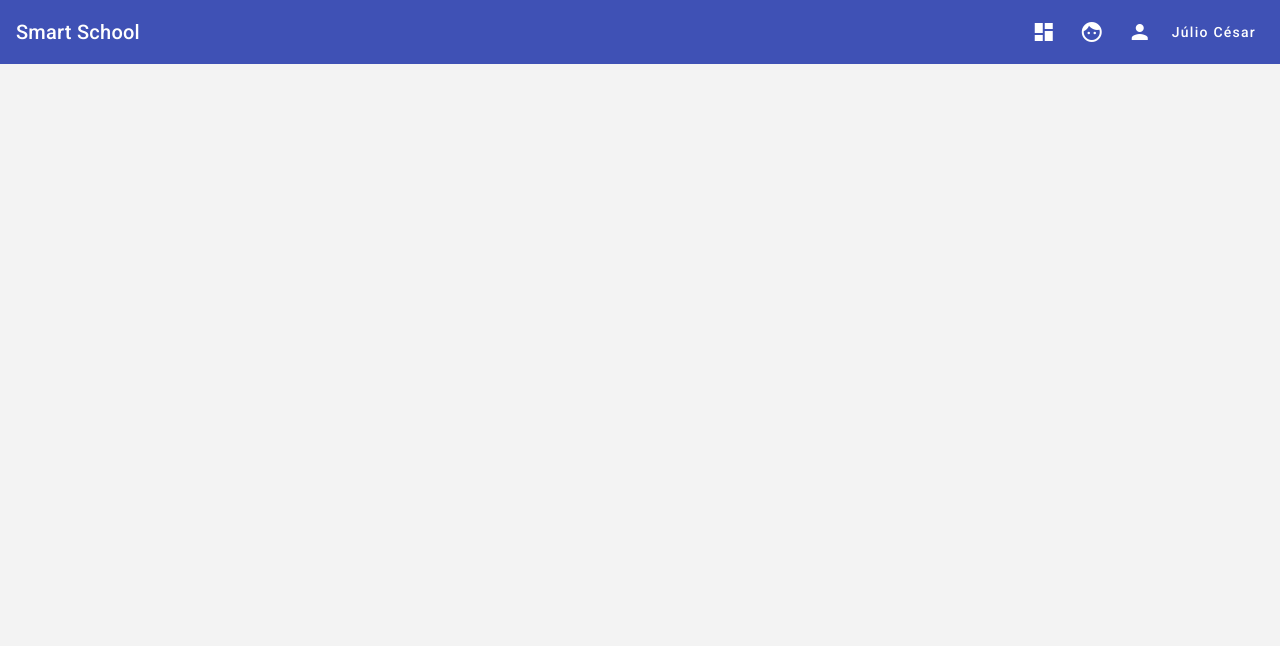
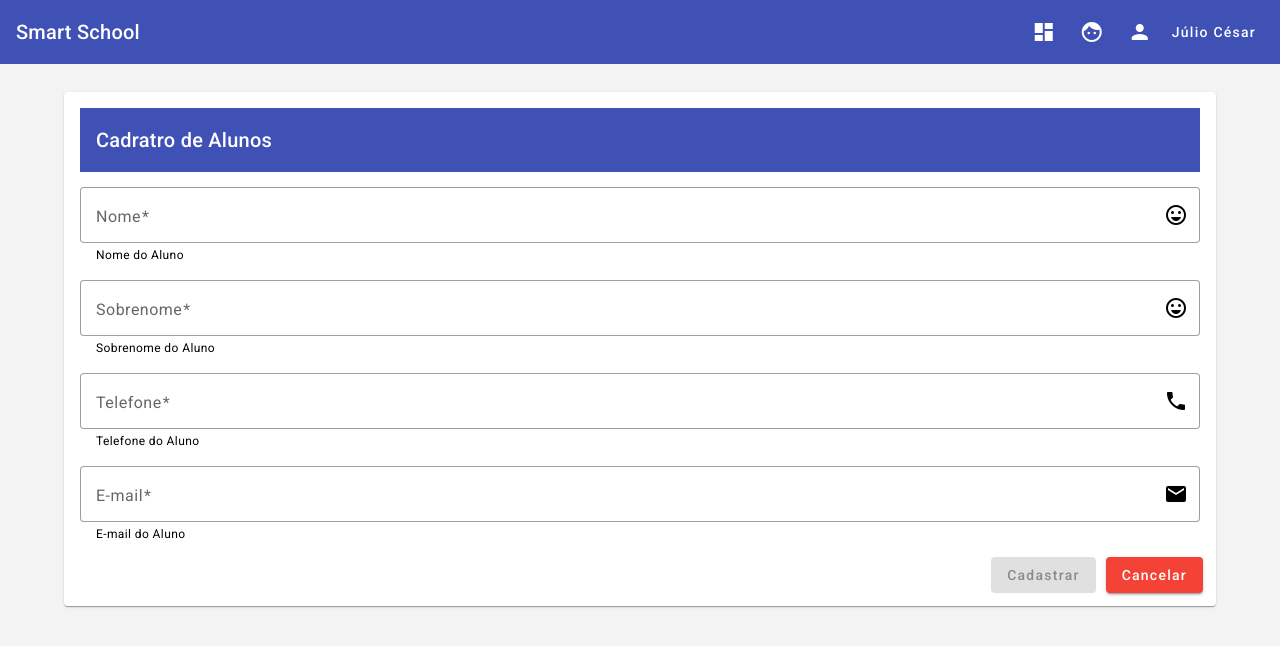
Before and after one commit to devjuliomesquita/SmartSchool, an Angular app in the folder SmartSchool-frontend/: page /alunos/form in a window 1280 px wide. Before the commit this address led to /. Shown: the top 646 px of the page. Built offline with nearby package versions, Linux system fonts and the light colour scheme.

Commit message:
Cadastro de Aluno
Criado a page de cadastro de aluno.

```diff
--- a/SmartSchool-frontend/src/app/alunos/alunos.component.html
+++ b/SmartSchool-frontend/src/app/alunos/alunos.component.html
@@ -90,9 +90,7 @@
         <!-- Id Column -->
         <ng-container matColumnDef="Id">
           <th mat-header-cell *matHeaderCellDef>ID</th>
-          <td mat-cell *matCellDef="let aluno">{{ aluno.Id }}
-            <mat-icon>home</mat-icon>
-          </td>
+          <td mat-cell *matCellDef="let aluno">{{ aluno.Id }}</td>
         </ng-container>
 
         <!-- Nome Column -->
@@ -110,21 +108,29 @@
         <!-- Telefone Column -->
         <ng-container matColumnDef="telefone">
           <th mat-header-cell *matHeaderCellDef>Telefone</th>
-          <td mat-cell *matCellDef="let aluno">{{ aluno.telefone }}</td>
+          <td mat-cell *matCellDef="let aluno">{{ aluno.telefone }}
+            <mat-icon>phone</mat-icon>
+          </td>
         </ng-container>
 
         <!-- Email Column -->
         <ng-container matColumnDef="email">
           <th mat-header-cell *matHeaderCellDef>Email</th>
-          <td mat-cell *matCellDef="let aluno">{{ aluno.email }}</td>
+          <td mat-cell *matCellDef="let aluno">{{ aluno.email }}
+            <mat-icon>email</mat-icon>
+          </td>
         </ng-container>
 
         <!-- Açoes Column -->
         <ng-container matColumnDef="acao">
-          <th mat-header-cell *matHeaderCellDef>Ações</th>
-          <td mat-cell *matCellDef="let aluno">
+          <mat-header-cell *matHeaderCellDef>
+            <button mat-mini-fab color="primary" aria-label="Adicionar mais Alunos" (click)="onAdd()">
+              <mat-icon >add</mat-icon>
+            </button>
+          </mat-header-cell>
+          <mat-cell *matCellDef="let aluno">
             <button mat-icon-button color="primary" matTooltip="Professores">
-              <mat-icon>info</mat-icon>
+              <mat-icon>person</mat-icon>
             </button>
             <button mat-icon-button color="primary" matTooltip="Disciplinas">
               <mat-icon>book</mat-icon>
@@ -132,7 +138,7 @@
             <button mat-icon-button color="accent" matTooltip="Desabilitar">
               <mat-icon>delete</mat-icon>
             </button>
-          </td>
+          </mat-cell>
         </ng-container>
 
         <tr mat-header-row *matHeaderRowDef="displayedColumns"></tr>
--- a/SmartSchool-frontend/src/app/alunos/alunos.component.ts
+++ b/SmartSchool-frontend/src/app/alunos/alunos.component.ts
@@ -1,6 +1,6 @@
-import { Component, OnInit, ViewChild,  } from '@angular/core';
+import { Component, OnInit, ViewChild } from '@angular/core';
 import { Aluno } from './model/aluno';
-import {MatTableDataSource} from '@angular/material/table';
+import { MatTableDataSource } from '@angular/material/table';
 import { MatPaginator } from '@angular/material/paginator';
 import { FormBuilder, FormGroup, Validators } from '@angular/forms';
 import { MatDialog } from '@angular/material/dialog';
@@ -8,73 +8,77 @@ import { AlunoService } from './service/aluno.service';
 import { ObserversModule } from '@angular/cdk/observers';
 import { Observable, catchError, of } from 'rxjs';
 import { ErrorDialogComponent } from '../error-dialog/error-dialog.component';
-
+import { ActivatedRoute, Router } from '@angular/router';
 
 @Component({
   selector: 'app-alunos',
   templateUrl: './alunos.component.html',
-  styleUrls: ['./alunos.component.css']
+  styleUrls: ['./alunos.component.css'],
 })
 export class AlunosComponent implements OnInit {
-  public alunoForm!:FormGroup;
-  public titulo:string = 'Área do Aluno';
+  public alunoForm!: FormGroup;
+  public titulo: string = 'Área do Aluno';
   public alunoSelecionado?: Aluno;
   public _alunos: Observable<Aluno[]>;
-  public displayedColumns:string[] = ['Id', 'nome', 'sobrenome', 'telefone', 'email', 'acao'];
+  public displayedColumns: string[] = [
+    'Id',
+    'nome',
+    'sobrenome',
+    'telefone',
+    'email',
+    'acao',
+  ];
 
   constructor(
-    private alunoService:AlunoService,
+    private alunoService: AlunoService,
     private fb: FormBuilder,
-    public dialog: MatDialog
-
-    )
-    {
+    public dialog: MatDialog,
+    private router: Router,
+    private route: ActivatedRoute
+  ) {
     this.CriarFormulario();
-      this._alunos = this.alunoService.alunoList()
-      .pipe(
-        catchError(error => {
+    this._alunos = this.alunoService.alunoList().pipe(
+      catchError((error) => {
         this.onError('Erro ao carregar os alunos.');
-          return of([])
+        return of([]);
       })
-
     );
   }
 
-  ngOnInit(): void {
-
+  onAdd() {
+    this.router.navigate(['form'], { relativeTo: this.route });
+    // console.log('teste');
   }
 
-  onError(errorMsg:string) {
+  ngOnInit(): void {}
+
+  onError(errorMsg: string) {
     this.dialog.open(ErrorDialogComponent, {
-      data: errorMsg
+      data: errorMsg,
     });
   }
   // alunoList(): void {
   //   this.alunoService.alunoList();
   // }
-  CriarFormulario( ){
+  CriarFormulario() {
     this.alunoForm = this.fb.group({
-      nome: ['',Validators.required],
-      sobrenome: ['',Validators.required],
-      telefone: ['',Validators.required],
-      email: ['',Validators.required],
+      nome: ['', Validators.required],
+      sobrenome: ['', Validators.required],
+      telefone: ['', Validators.required],
+      email: ['', Validators.required],
     });
   }
-  AlunoSelecionado(aluno: Aluno){
+  AlunoSelecionado(aluno: Aluno) {
     this.alunoSelecionado = aluno;
-    this.alunoForm.patchValue(aluno)
+    this.alunoForm.patchValue(aluno);
     this.displayedColumns = ['Id', 'nome', 'sobrenome', 'telefone', 'email'];
-  };
-  AlunoDeselecionado(){
+  }
+  AlunoDeselecionado() {
     this.alunoSelecionado = undefined;
     this.displayedColumns.push('acao');
   }
 
-
   // teste de paginação | voltar depois
 
-
   // Fim do teste de paginação | Voltar depois
-
-
 }
--- a/SmartSchool-frontend/src/app/alunos/service/aluno.service.ts
+++ b/SmartSchool-frontend/src/app/alunos/service/aluno.service.ts
@@ -14,7 +14,7 @@ alunoList() {
   return this.httpCliente.get<Aluno[]>(this.API)
   .pipe(
     first(),
-    delay(5000),
+    delay(0),
     tap(alunos => console.log(alunos))
   );
 };
--- /dev/null
+++ b/SmartSchool-frontend/src/app/alunosform/alunosform.component.css
@@ -0,0 +1,17 @@
+mat-card{
+  max-width: 90%;
+  margin: 2em auto;
+  text-align: center;
+}
+
+.full-width{
+  width: 100%;
+  margin-top: 15px;
+}
+.min-width{
+  width: 100%;
+  min-width: 150px;
+}
+button{
+  margin: 5px;
+}
--- /dev/null
+++ b/SmartSchool-frontend/src/app/alunosform/alunosform.component.html
@@ -0,0 +1,64 @@
+<mat-card>
+  <mat-card-header>
+    <mat-toolbar color="primary"> Cadratro de Alunos</mat-toolbar>
+  </mat-card-header>
+  <mat-card-content>
+    <form action="" [formGroup]="alunoForm">
+
+        <mat-form-field appearance="outline" class="full-width">
+          <mat-label>Nome</mat-label>
+          <input
+            matInput
+            placeholder="Nome do Aluno"
+            formControlName="nome"
+          />
+          <mat-icon matSuffix>sentiment_very_satisfied</mat-icon>
+          <mat-hint>Nome do Aluno</mat-hint>
+        </mat-form-field>
+
+        <mat-form-field appearance="outline" class="full-width">
+          <mat-label>Sobrenome</mat-label>
+          <input
+            matInput
+            placeholder="Sobrenome do Aluno"
+            formControlName="sobrenome"
+          />
+          <mat-icon matSuffix>sentiment_very_satisfied</mat-icon>
+          <mat-hint>Sobrenome do Aluno</mat-hint>
+        </mat-form-field>
+
+        <mat-form-field appearance="outline" class="full-width">
+          <mat-label>Telefone</mat-label>
+          <input
+            matInput
+            placeholder="Telefone do Aluno"
+            formControlName="telefone"
+          />
+          <mat-icon matSuffix>phone</mat-icon>
+          <mat-hint>Telefone do Aluno</mat-hint>
+        </mat-form-field>
+
+        <mat-form-field appearance="outline" class="full-width">
+          <mat-label>E-mail</mat-label>
+          <input
+            matInput
+            placeholder="E-mail do Aluno"
+            formControlName="email"
+          />
+          <mat-icon matSuffix>email</mat-icon>
+          <mat-hint>E-mail do Aluno</mat-hint>
+        </mat-form-field>
+    </form>
+  </mat-card-content>
+  <mat-card-actions align="end">
+    <button
+      mat-raised-button
+      color="primary"
+      [disabled]="!alunoForm.valid"
+    >
+      Cadastrar
+    </button>
+    <button mat-raised-button color="warn">Cancelar</button>
+  </mat-card-actions>
+
+</mat-card>
--- /dev/null
+++ b/SmartSchool-frontend/src/app/alunosform/alunosform.component.ts
@@ -0,0 +1,24 @@
+import { Component, OnInit } from '@angular/core';
+import { FormBuilder, FormGroup, Validators } from '@angular/forms';
+
+@Component({
+  selector: 'app-alunosform',
+  templateUrl: './alunosform.component.html',
+  styleUrls: ['./alunosform.component.css']
+})
+export class AlunosformComponent implements OnInit {
+
+  alunoForm: FormGroup;
+  constructor( private formBuilder: FormBuilder) {
+    this.alunoForm = this.formBuilder.group({
+      nome: ['', Validators.required],
+      sobrenome: ['', Validators.required],
+      telefone: ['', Validators.required],
+      email: ['', Validators.required],
+    });
+   }
+
+  ngOnInit() {
+  }
+
+}
--- a/SmartSchool-frontend/src/app/app-routing.module.ts
+++ b/SmartSchool-frontend/src/app/app-routing.module.ts
@@ -4,13 +4,15 @@ import { AlunosComponent } from './alunos/alunos.component';
 import { ProfessoresComponent } from './professores/professores.component';
 import { PerfilComponent } from './perfil/perfil.component';
 import { DashboardComponent } from './dashboard/dashboard.component';
+import { AlunosformComponent } from './alunosform/alunosform.component';
 
 const routes: Routes = [
   { path: '', redirectTo: 'dashboard', pathMatch: 'full'},
   { path: 'alunos', component: AlunosComponent},
   { path: 'professores', component: ProfessoresComponent},
   { path: 'perfil', component: PerfilComponent},
-  { path: 'dashboard', component: DashboardComponent}
+  { path: 'dashboard', component: DashboardComponent},
+  { path: 'alunos/form', component: AlunosformComponent}
 ];
 
 @NgModule({
--- a/SmartSchool-frontend/src/app/app.module.ts
+++ b/SmartSchool-frontend/src/app/app.module.ts
@@ -26,6 +26,7 @@ import {MatDialogModule} from '@angular/material/dialog';
 import { HttpClientModule } from '@angular/common/http';
 import {MatProgressSpinnerModule} from '@angular/material/progress-spinner';
 import { ErrorDialogComponent } from './error-dialog/error-dialog.component';
+import { AlunosformComponent } from './alunosform/alunosform.component';
 
 
 
@@ -38,7 +39,8 @@ import { ErrorDialogComponent } from './error-dialog/error-dialog.component';
       PerfilComponent,
       DashboardComponent,
       TituloComponent,
-      ErrorDialogComponent
+      ErrorDialogComponent,
+      AlunosformComponent
    ],
   imports: [
     BrowserModule,
```
Also changed, not shown: 1 other file (tests, documents, lock files or other folders). Lines whose indentation alone changed are shown as unchanged.
